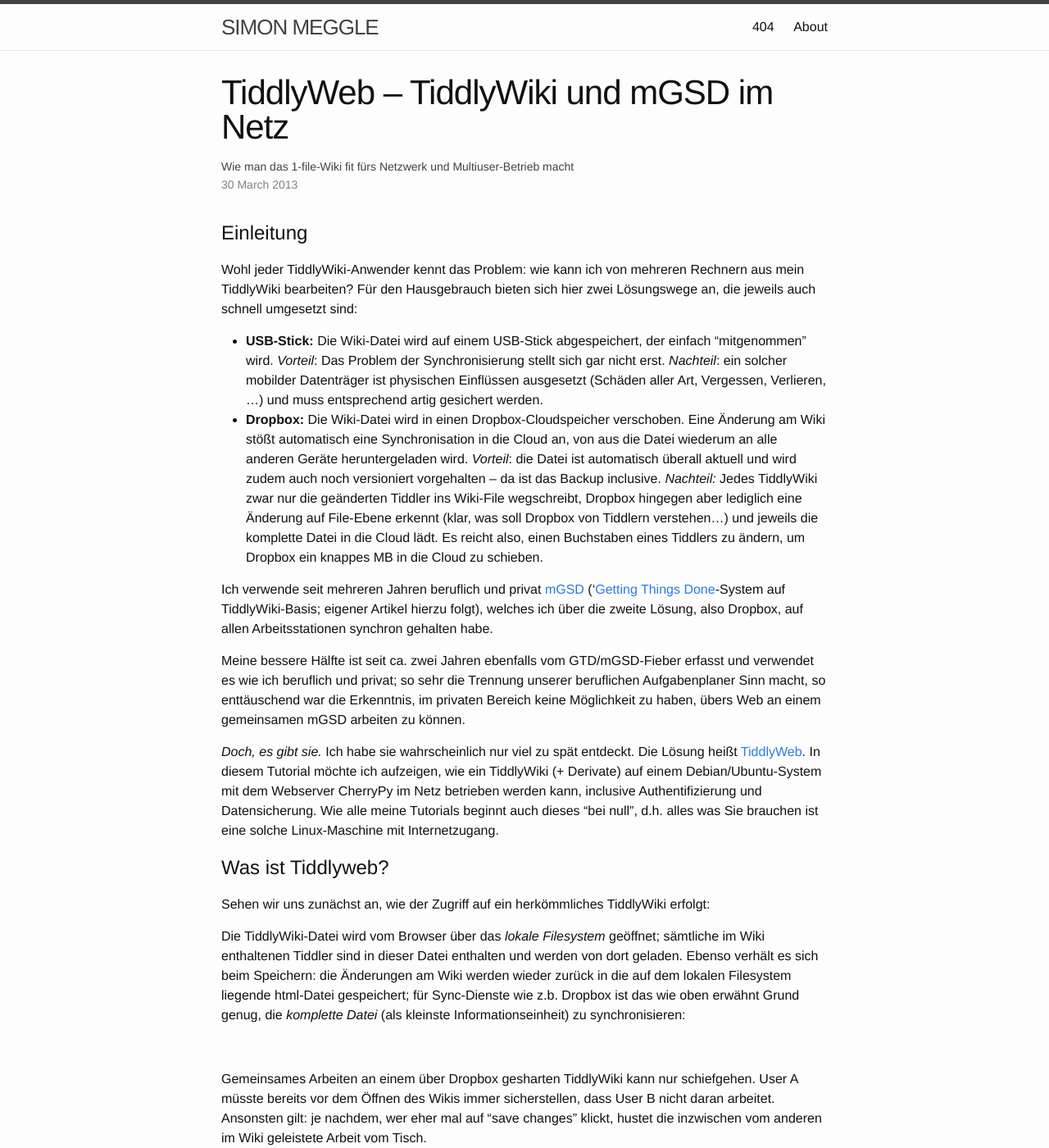
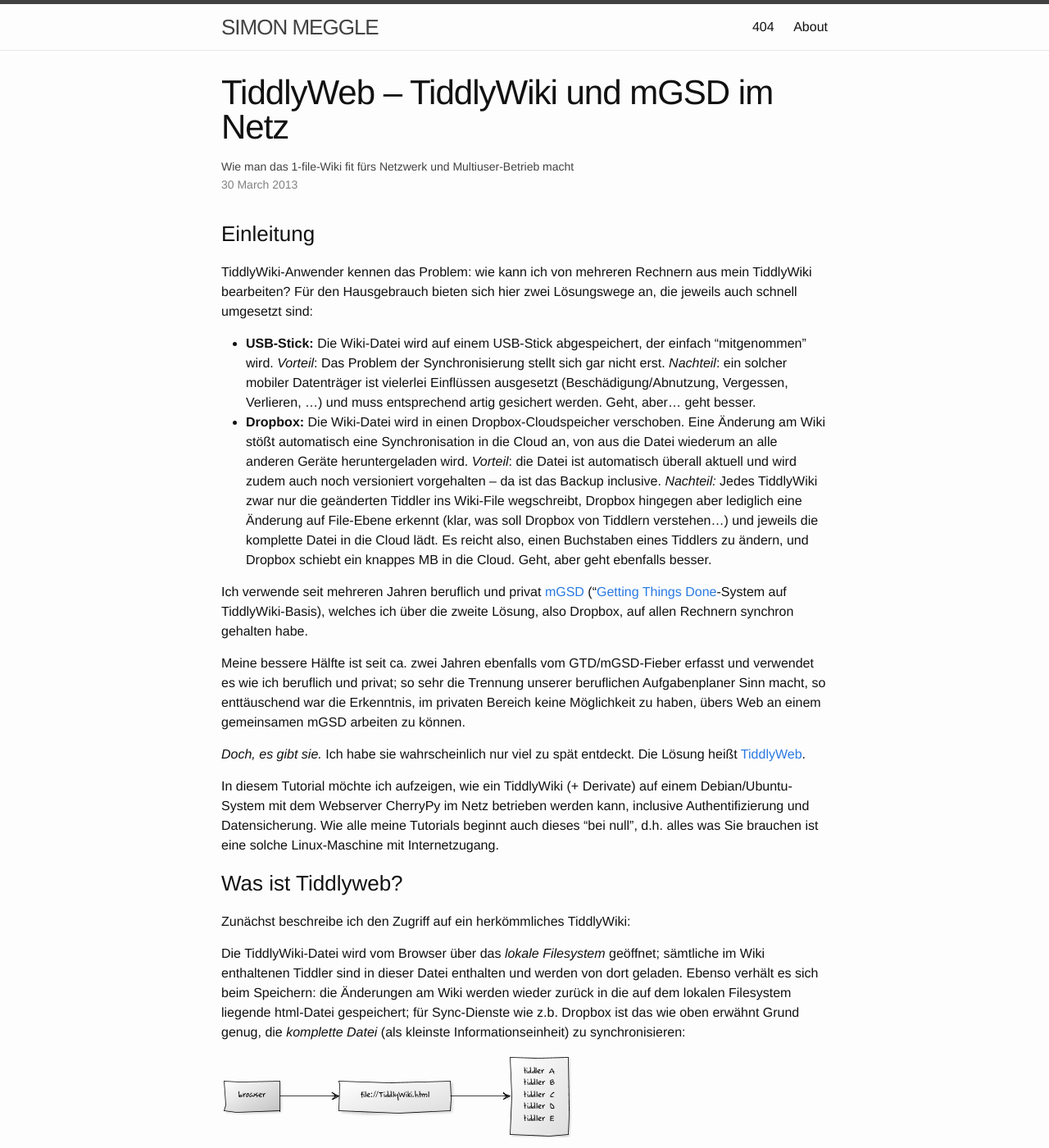
Before and after one commit to simonmeggle/simonmeggle.github.io, a Jekyll site: the page built from _posts/2013-03-30-tiddlyweb-mgsd.md, in a window 1280 px wide and 1400 px high. Shown: the whole window at 82% size. Built offline with Jekyll 4.4.1, drawn with Linux system fonts in a browser that asks for light colours; comment, search, counter and statistics services are not loaded; some of the changed text lies outside the part shown.

Commit message:
tiddlyweb fertig

```diff
--- a/_posts/2013-03-30-tiddlyweb-mgsd.md
+++ b/_posts/2013-03-30-tiddlyweb-mgsd.md
@@ -10,10 +10,9 @@ excerpt: Wie man das 1-file-Wiki fit fürs Netzwerk und Multiuser-Betrieb macht
 
 
 
-Einleitung
-==========
+### Einleitung
 
-Wohl jeder TiddlyWiki-Anwender kennt das Problem: wie kann ich von
+TiddlyWiki-Anwender kennen das Problem: wie kann ich von
 mehreren Rechnern aus mein TiddlyWiki bearbeiten? Für den Hausgebrauch
 bieten sich hier zwei Lösungswege an, die jeweils auch schnell umgesetzt
 sind:
@@ -21,9 +20,9 @@ sind:
 -   **USB-Stick:** Die Wiki-Datei wird auf einem USB-Stick
     abgespeichert, der einfach “mitgenommen” wird. *Vorteil*: Das
     Problem der Synchronisierung stellt sich gar nicht erst. *Nachteil*:
-    ein solcher mobilder Datenträger ist physischen Einflüssen
-    ausgesetzt (Schäden aller Art, Vergessen, Verlieren, …) und muss
-    entsprechend artig gesichert werden.
+    ein solcher mobiler Datenträger ist vielerlei Einflüssen
+    ausgesetzt (Beschädigung/Abnutzung, Vergessen, Verlieren, …) und muss
+    entsprechend artig gesichert werden. Geht, aber... geht besser.
 -   **Dropbox:** Die Wiki-Datei wird in einen Dropbox-Cloudspeicher
     verschoben. Eine Änderung am Wiki stößt automatisch eine
     Synchronisation in die Cloud an, von aus die Datei wiederum an alle
@@ -34,15 +33,15 @@ sind:
     wegschreibt, Dropbox hingegen aber lediglich eine Änderung auf
     File-Ebene erkennt (klar, was soll Dropbox von Tiddlern verstehen…)
     und jeweils die komplette Datei in die Cloud lädt. Es reicht also,
-    einen Buchstaben eines Tiddlers zu ändern, um Dropbox ein knappes MB
-    in die Cloud zu schieben.
+    einen Buchstaben eines Tiddlers zu ändern, und Dropbox schiebt ein knappes MB
+    in die Cloud. Geht, aber geht ebenfalls besser.
 
 Ich verwende seit mehreren Jahren beruflich und privat
 [mGSD](http://mgsd.tiddlyspot.com/#mGSD "mGSD")
-(‘[Getting Things
-Done](http://www.davidco.com/ "Getting Things Done")-System
-auf TiddlyWiki-Basis; eigener Artikel hierzu folgt), welches ich über
-die zweite Lösung, also Dropbox, auf allen Arbeitsstationen synchron
+("[Getting Things
+Done](http://www.davidco.com/")-System
+auf TiddlyWiki-Basis), welches ich über
+die zweite Lösung, also Dropbox, auf allen Rechnern synchron
 gehalten habe.
 
 Meine bessere Hälfte ist seit ca. zwei Jahren ebenfalls vom
@@ -54,17 +53,17 @@ zu haben, übers Web an einem gemeinsamen mGSD arbeiten zu können.
 *Doch, es gibt sie.* Ich habe sie wahrscheinlich nur viel zu spät
 entdeckt. Die Lösung heißt
 [TiddlyWeb](http://tiddlyweb.com/).
+
 In diesem Tutorial möchte ich aufzeigen, wie ein TiddlyWiki (+ Derivate)
 auf einem Debian/Ubuntu-System mit dem Webserver CherryPy im Netz
 betrieben werden kann, inclusive Authentifizierung und Datensicherung.
 Wie alle meine Tutorials beginnt auch dieses “bei null”, d.h. alles was
 Sie brauchen ist eine solche Linux-Maschine mit Internetzugang.
 
-Was ist Tiddlyweb?
-==================
+### Was ist Tiddlyweb?
 
-Sehen wir uns zunächst an, wie der Zugriff auf ein herkömmliches
-TiddlyWiki erfolgt:
+Zunächst beschreibe ich den Zugriff auf ein herkömmliches
+TiddlyWiki:
 
 Die TiddlyWiki-Datei wird vom Browser über das *lokale Filesystem*
 geöffnet; sämtliche im Wiki enthaltenen Tiddler sind in dieser Datei
@@ -74,7 +73,7 @@ lokalen Filesystem liegende html-Datei gespeichert; für Sync-Dienste wie
 z.b. Dropbox ist das wie oben erwähnt Grund genug, die *komplette Datei*
 (als kleinste Informationseinheit) zu synchronisieren:
 
-[![](TiddlyWeb%20-%20TiddlyWiki%20und%20mGSD%20im%20Netz-Dateien/tiddlywiki.png "tiddlywiki")](http://blog.simon-meggle.de/wp-content/uploads/2012/12/tiddlywiki.png)
+![](/assets/tiddlyweb-mgsd/tiddlywiki.png)
 
 Gemeinsames Arbeiten an einem über Dropbox gesharten TiddlyWiki kann nur
 schiefgehen. User A müsste bereits vor dem Öffnen des Wikis immer
@@ -159,9 +154,9 @@ welchem Sie anschließend die virtualenv-Umgebung aufbauen:
 
 {% highlight bash %}
 
-tweb@vserver:\~\$ mkdir twebroot [enter]
+tweb@vserver:~$ mkdir twebroot [enter]
 ...
-tweb@vserver:\~\$ virtualenv twebroot/ [enter]
+tweb@vserver:~$ virtualenv twebroot/ [enter]
 New python executable in twebroot/bin/python
 Installing
 distribute.............................................................................................................................................................................................done.
@@ -174,9 +169,9 @@ Nun wird das virtualenv-Environment gelesen und über *pip* das Paket
 
 {% highlight bash %}
 
-tweb@vserver:\~\$ cd twebroot [enter]
-tweb@vserver:\~/twebroot\$ source bin/activate [enter]
-(twebroot)tweb@vserver:\~/twebroot\$ pip install -U tiddlywebwiki
+tweb@vserver:~$ cd twebroot [enter]
+tweb@vserver:~/twebroot$ source bin/activate [enter]
+(twebroot)tweb@vserver:~/twebroot$ pip install -U tiddlywebwiki
 [enter]
 ...
 ...
@@ -195,7 +190,7 @@ Nun erzeugen wir unsere TiddlyWiki-Instanz…
 
 {% highlight bash %}
 
-(twebroot)tweb@vserver:\~/twebroot\$ twinstance mytw [enter]
+(twebroot)tweb@vserver:~/twebroot$ twinstance mytw [enter]
 
 {% endhighlight %}
 
@@ -206,21 +201,21 @@ soll. (Hinweis: *tweb* als normaler User ist es nur gestattet, Ports
 
 {% highlight bash %}
 
-(twebroot)tweb@vserver:\~/twebroot\$ cd mytw/ [enter]
-(twebroot)tweb@vserver:\~/twebroot/mytw\$ vim tiddlywebconfig.py
+(twebroot)tweb@vserver:~/twebroot$ cd mytw/ [enter]
+(twebroot)tweb@vserver:~/twebroot/mytw$ vim tiddlywebconfig.py
 [enter]
-\# A basic configuration.
-\# Run "pydoc tiddlyweb.config" for details on configuration items.
+# A basic configuration.
+# Run "pydoc tiddlyweb.config" for details on configuration items.
 
 config = {
-'system_plugins': ['tiddlywebwiki'],
-'secret': '63de751568ad679ae48e369f55bf68f91af15c92',
-'twanager_plugins': ['tiddlywebwiki'],
-'server_host': {
-'scheme': 'http',
-'host': 'ip.or.fqdn',
-'port': '8080'
-}
+  'system_plugins': ['tiddlywebwiki'],
+  'secret': '63de751568ad679ae48e369f55bf68f91af15c92',
+  'twanager_plugins': ['tiddlywebwiki'],
+  'server_host': {
+    'scheme': 'http',
+    'host': 'ip.or.fqdn',
+    'port': '8080'
+  }
 }
 
 {% endhighlight %}
@@ -229,7 +224,7 @@ Starten Sie nun manuell den Webserver…
 
 {% highlight bash %}
 
-(twebroot)tweb@vserver:\~/twebroot/mytw\$ twanager server
+(twebroot)tweb@vserver:~/twebroot/mytw$ twanager server
 Starting CherryPy at http://ip.or.fqdn:8080
 
 {% endhighlight %}
@@ -265,8 +259,7 @@ Die Punkte 2-5 sind insbesondere für Entwickler interessant, die das
 Wiki nicht “von Hand” anfassen wollen, sondern über Automatismen
 lesen/schreiben wollen.
 
-User anlegen
-============
+### User anlegen
 
 Wie Sie sehen, kommen Sie ohne vorherige Anmeldung an das neu erstellte
 Wiki, was wir sofort ändern sollten. TiddlyWeb bringt das
@@ -277,9 +270,9 @@ führen Sie die folgenden Befehle am besten in einer neuen Shell aus):
 
 {% highlight bash %}
 
-(twebroot)tweb@vserver:\~/twebroot/mytw\$ twanager adduser admin
+(twebroot)tweb@vserver:~/twebroot/mytw$ twanager adduser admin
 adminpassword ADMIN
-(twebroot)tweb@vserver:\~/twebroot/mytw\$ twanager adduser simon
+(twebroot)tweb@vserver:~/twebroot/mytw$ twanager adduser simon
 simonpassword USER
 
 {% endhighlight %}
@@ -289,7 +282,7 @@ allen im Kommando eingegebenen Informationen an:
 
 {% highlight bash %}
 
-(twebroot)tweb@vserver:\~/twebroot/mytw\$ tree -L 3
+(twebroot)tweb@vserver:~/twebroot/mytw$ tree -L 3
 .
 ├── store
 │ ├── bags
@@ -313,12 +306,11 @@ nun einen eigenen, der ebenfalls die Rolle ADMIN innehält:
 
 {% highlight bash %}
 
-(twebroot)tweb@vserver:\~/twebroot/mytw\$ rm store/users/administrator
+(twebroot)tweb@vserver:~/twebroot/mytw$ rm store/users/administrator
 
 {% endhighlight %}
 
-Recipe ändern
-=============
+### Recipe ändern
 
 Wie oben beschrieben, bestimmen *Recipes*, welche *User* (bzw. welche
 Rollen) welchen *Zugriff* auf welche *bags* haben. Das default Recipe
@@ -328,8 +320,7 @@ auch ohne jegliche Anmeldung an alle Inhalte des Wikis kamen. Dies
 
 {% highlight bash %}
 
-(twebroot)tweb@vserver:\~/twebroot/mytw\$ vim store/recipes/default
-[enter]
+(twebroot)tweb@vserver:~/twebroot/mytw$ vim store/recipes/default [enter]
 desc: standard TiddlyWebWiki environment
 policy: {"read": ["R:USER"], "create": ["R:USER"], "manage":
 ["R:ADMIN"], "accept": [], "write": ["R:ADMIN"], "owner":
@@ -343,13 +334,12 @@ policy: {"read": ["R:USER"], "create": ["R:USER"], "manage":
 Führen Sie nun einen Reload auf der Wiki-Seite aus; Sie sollten
 stattdessen nun eine Anmeldemaske angezeigt bekommen…
 
-[![](TiddlyWeb%20-%20TiddlyWiki%20und%20mGSD%20im%20Netz-Dateien/tw_auth.png "tw_auth")](http://blog.simon-meggle.de/wp-content/uploads/2012/12/tw_auth.png)
+![](/assets/tiddlyweb-mgsd/tw_auth.png)
 
 …über die Sie sich nun über den vorhin erstellen User erneut anmelden
 können.
 
-Automatischer Start
-===================
+### Automatischer Start
 
 Nun können Sie den manuell gestarteten CherryPy-Webserver mit Ctrl-C
 beenden; in diesem Abschnitt soll der automatische Start des Servers
@@ -361,7 +351,7 @@ zum Download finden, und machen Sie es ausführbar:
 
 {% highlight bash %}
 
-(twebroot)tweb@vserver:\~/twebroot/bin\$ chmod +x start.sh [enter]
+(twebroot)tweb@vserver:~/twebroot/bin$ chmod +x start.sh [enter]
 
 {% endhighlight %}
 
@@ -373,10 +363,10 @@ tweb:
 
 {% highlight bash %}
 
-(twebroot)tweb@vserver:\~/twebroot/bin\$ crontab -e [enter]
+(twebroot)tweb@vserver:~/twebroot/bin$ crontab -e [enter]
 ...
-\# Tiddlywiki Auto-Starter
-\* \* \* \* \* \~/twebroot/bin/start.sh mytw
+# Tiddlywiki Auto-Starter
+* * * * * ~/twebroot/bin/start.sh mytw
 
 {% endhighlight %}
 
@@ -384,8 +374,7 @@ Sobald Sie den crontab-Editor verlassen haben, sollte innerhalb einer
 Minute der CherryPy-Webserver wieder anspringen. Falls nicht, testen Sie
 den Aufruf des Scriptes manuell.
 
-Getting Things Done – mGSD TiddlyWiki
-=====================================
+### Getting Things Done – mGSD TiddlyWiki
 
 Wie Sie Ihr TiddlyWiki nun verwenden, ist natürlich Ihr Bier. Wärmstens
 empfehlen kann ich *mGSD*. Es bohrt TiddlyWiki zu einem *Projekt- und
@@ -401,8 +390,7 @@ die *leere* Datei des mGSD-Wikis auf Ihren Server:
 
 {% highlight bash %}
 
-(twebroot)tweb@vserver:\~/twebroot/mytw\$ wget -O mGSD_leer.html
-http://monkeygtd.tiddlyspot.com/downloadempty
+(twebroot)tweb@vserver:~/twebroot/mytw$ wget -O mGSD_leer.html http://monkeygtd.tiddlyspot.com/downloadempty
 
 {% endhighlight %}
 
```
Also changed, not shown: other parts of _posts/2013-03-30-tiddlyweb-mgsd.md (+16 -22 lines), assets/tiddlyweb-mgsd/mgsd.png (added), assets/tiddlyweb-mgsd/tiddlyweb.png (added), assets/tiddlyweb-mgsd/tiddlywiki.png (added), assets/tiddlyweb-mgsd/tw_2_tiddlers1.png (added), assets/tiddlyweb-mgsd/tw_auth.png (added), assets/tiddlyweb-mgsd/tw_home.png (added).
